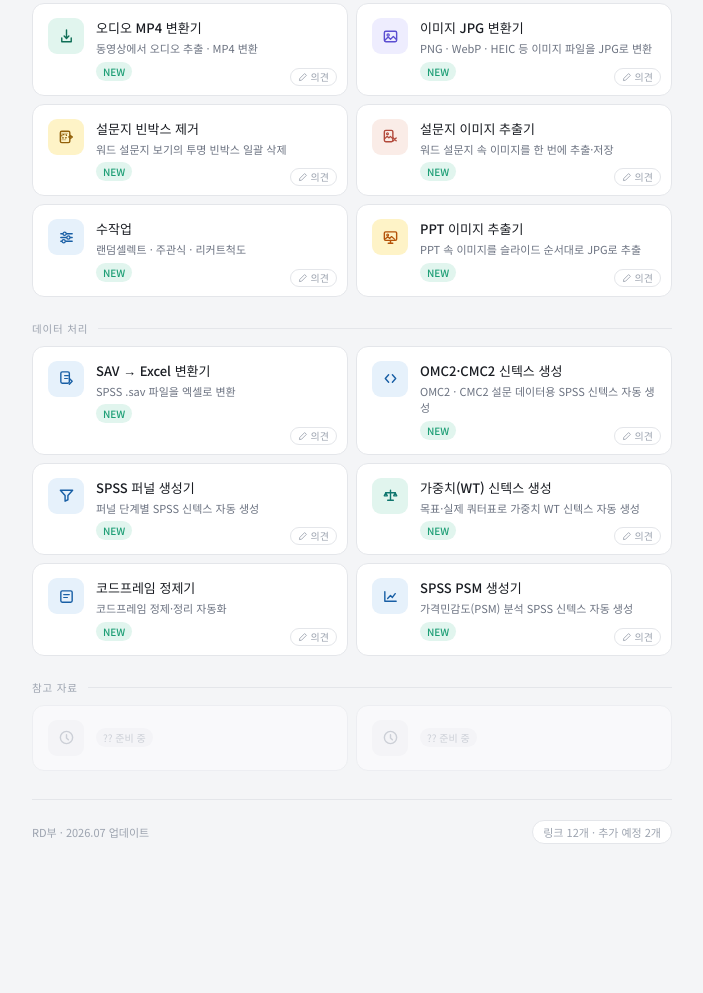
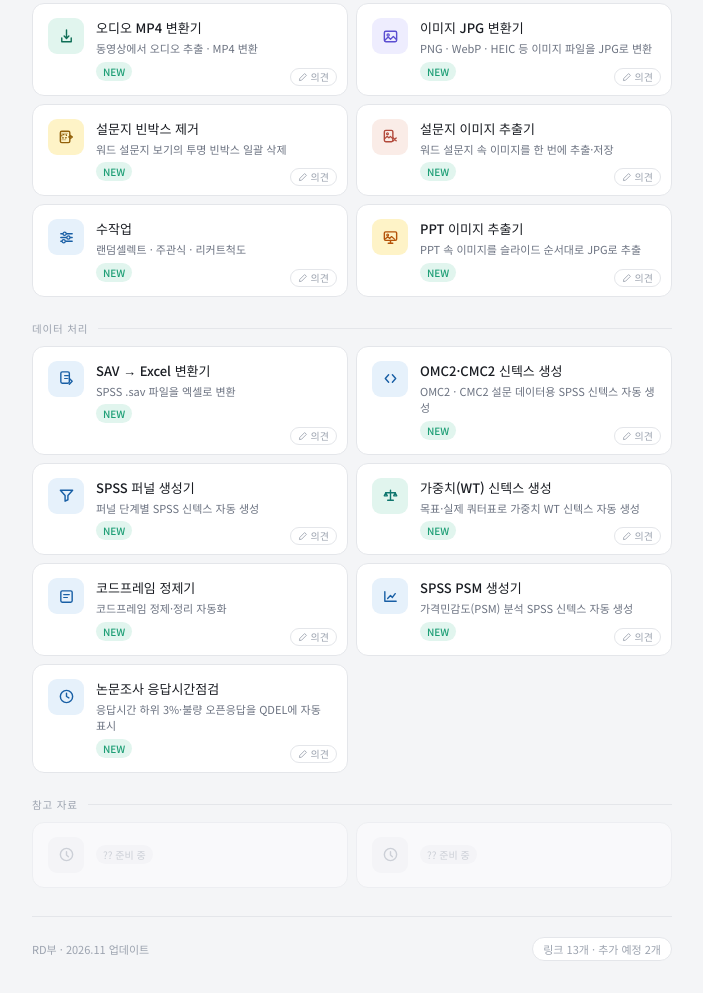
Before and after one commit to cyhhohoho-commits/total_URL, a plain HTML site: page index.html in a window 1280 px wide. Shown: the part 139-1132 px from the top of the page, without its empty margins (288-991 px from the left). Before the commit the page ends 1023 px from the top, so only its background shows below. Drawn offline with Linux system fonts and the light colour scheme.

Commit message:
Add 논문조사 응답시간점검 card

```diff
--- a/index.html
+++ b/index.html
@@ -416,6 +416,20 @@
         </div>
       </a>
 
+      <a class="card" href="https://cyhhohoho-commits.github.io/RD-thesis-response-check/" target="_blank">
+        <div class="icon-wrap i-blue">
+          <svg viewBox="0 0 18 18" fill="none">
+            <circle cx="9" cy="9" r="6.5" stroke="#185FA5" stroke-width="1.5"/>
+            <path d="M9 5.5V9l2.5 1.5" stroke="#185FA5" stroke-width="1.5" stroke-linecap="round" stroke-linejoin="round"/>
+          </svg>
+        </div>
+        <div class="card-body">
+          <div class="card-top"><span class="card-name">논문조사 응답시간점검</span><span class="arrow">→</span></div>
+          <div class="card-desc">응답시간 하위 3%·불량 오픈응답을 QDEL에 자동 표시</div>
+          <span class="badge">NEW</span>
+        </div>
+      </a>
+
     </div>
   </div>
 
@@ -456,8 +470,8 @@
   </div>
 
   <div class="footer">
-    <span class="footer-left">RD부 · 2026.07 업데이트</span>
-    <span class="footer-count">링크 12개 · 추가 예정 2개</span>
+    <span class="footer-left">RD부 · 2026.11 업데이트</span>
+    <span class="footer-count">링크 13개 · 추가 예정 2개</span>
   </div>
 
 </div>
```
